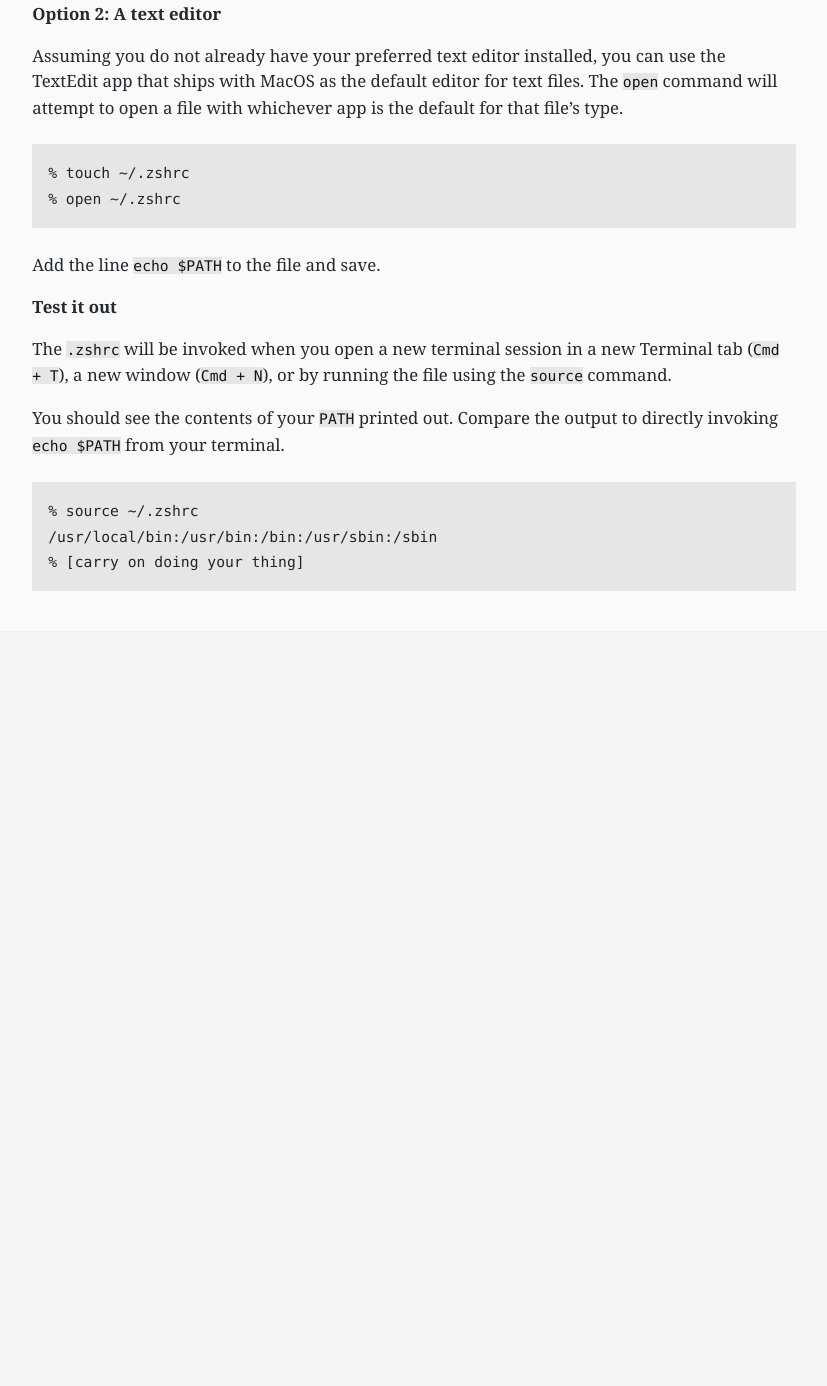
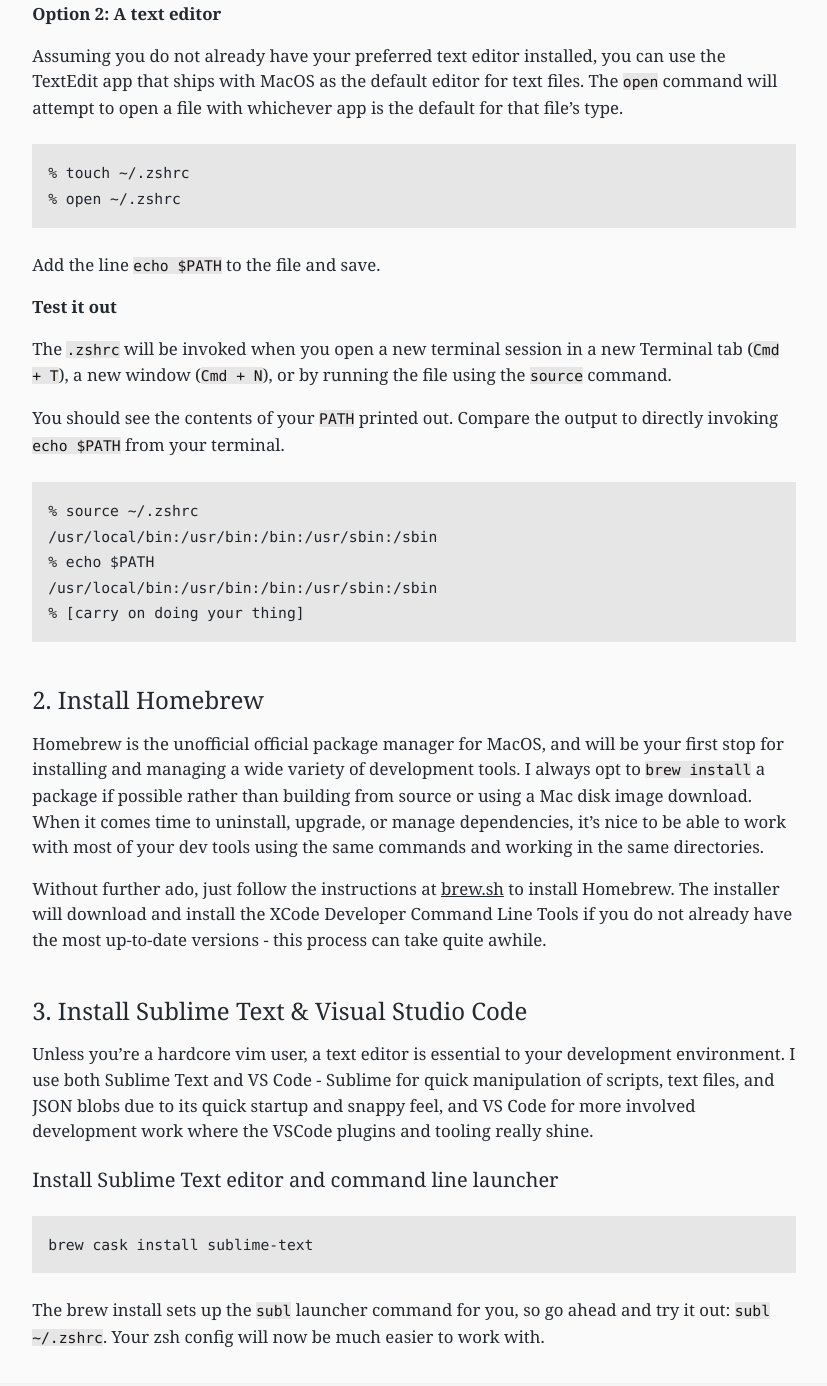
Before and after one commit to francojposa/personal-site, a Jekyll site: the page built from _dev_setup_guides/inital_dev_setup_macos.md, in a window 1280 px wide and 1400 px high, scrolled down 1533 px. Shown: the top 1386 px of the window, without its empty margins (226-1053 px from the left). Built offline with Jekyll 4.4.1, drawn with Linux system fonts in a browser that asks for light colours; before the commit the page ends 2181 px from its top, so only the background shows below that; some of the changed text lies outside the part shown.

Commit message:
Adding Homebrew installation and sublime text install to initial setup guide

````diff
--- a/_dev_setup_guides/inital_dev_setup_macos.md
+++ b/_dev_setup_guides/inital_dev_setup_macos.md
@@ -1,6 +1,6 @@
 ---
 layout: resource
-title: Zsh, Homebrew, and Sublime Text - MacOS Dev Setup
+title: Zsh, Homebrew, Sublime Text, and VS Code - MacOS Dev Setup
 slug: intial_dev_setup_macos
 order_number: 1
 ---
@@ -60,5 +60,25 @@
 ```
 % source ~/.zshrc
 /usr/local/bin:/usr/bin:/bin:/usr/sbin:/sbin
+% echo $PATH
+/usr/local/bin:/usr/bin:/bin:/usr/sbin:/sbin
 % [carry on doing your thing]
 ```
+
+## 2. Install Homebrew
+
+Homebrew is the unofficial official package manager for MacOS, and will be your first stop for installing and managing a wide variety of development tools. I always opt to `brew install` a package if possible rather than building from source or using a Mac disk image download. When it comes time to uninstall, upgrade, or manage dependencies, it's nice to be able to work with most of your dev tools using the same commands and working in the same directories.
+
+Without further ado, just follow the instructions at [brew.sh](https://brew.sh) to install Homebrew. The installer will download and install the XCode Developer Command Line Tools if you do not already have the most up-to-date versions - this process can take quite awhile.
+
+## 3. Install Sublime Text & Visual Studio Code
+
+Unless you're a hardcore vim user, a text editor is essential to your development environment. I use both Sublime Text and VS Code - Sublime for quick manipulation of scripts, text files, and JSON blobs due to its quick startup and snappy feel, and VS Code for more involved development work where the VSCode plugins and tooling really shine.
+
+### Install Sublime Text editor and command line launcher
+
+```
+brew cask install sublime-text
+```
+
+The brew install sets up the `subl` launcher command for you, so go ahead and try it out: `subl ~/.zshrc`. Your zsh config will now be much easier to work with.
````
